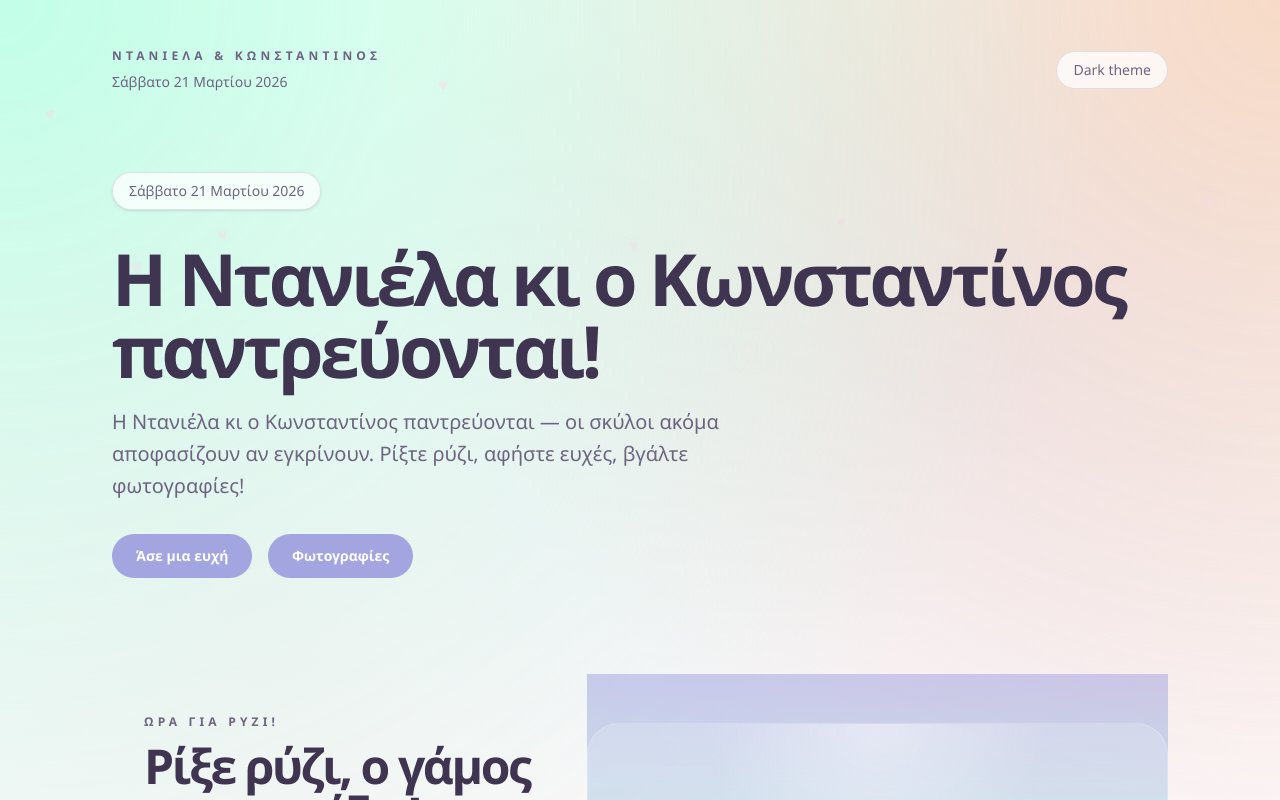
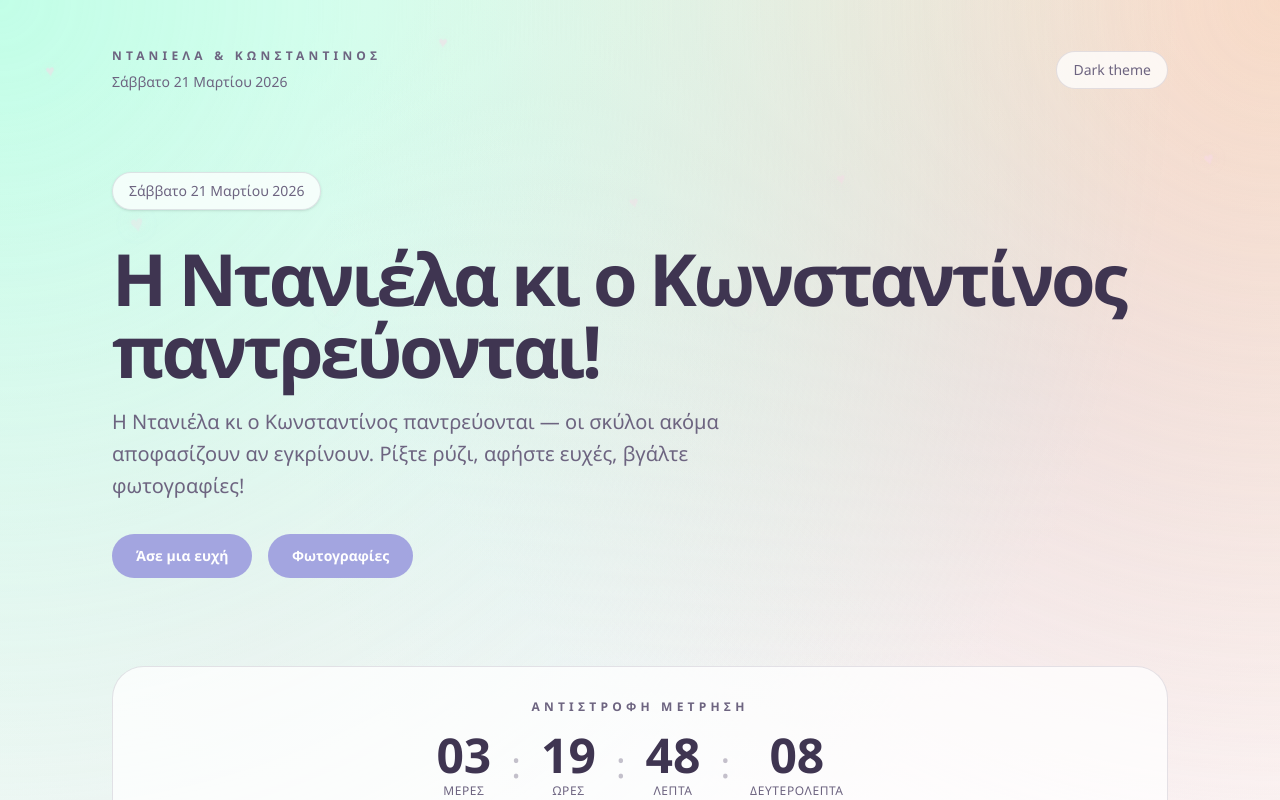
Before and after one commit to Jo-a-n/wedding-party, a Next.js app: page / in a window 1280 px wide. Shown: the top 800 px of the page. Built offline with nearby package versions, Linux system fonts and the light colour scheme; no server answers; the database is empty.

Commit message:
add wedding countdown timer with three states
Countdown to ceremony, funny in-progress messages during,
and counting up after. Updates every second, Greek copy,
respects prefers-reduced-motion.

```diff
--- /dev/null
+++ b/app/components/countdown-timer.tsx
@@ -0,0 +1,152 @@
+"use client";
+
+import { useEffect, useState } from "react";
+
+const CEREMONY_START = new Date("2026-03-21T19:30:00+02:00");
+const CEREMONY_END = new Date("2026-03-21T20:00:00+02:00");
+
+type TimerState = "countdown" | "in-progress" | "married";
+
+function getState(now: number): TimerState {
+  if (now < CEREMONY_START.getTime()) return "countdown";
+  if (now < CEREMONY_END.getTime()) return "in-progress";
+  return "married";
+}
+
+function pluralize(n: number, one: string, other: string) {
+  return n === 1 ? one : other;
+}
+
+function formatDiff(ms: number) {
+  const totalSeconds = Math.floor(ms / 1000);
+  const days = Math.floor(totalSeconds / 86400);
+  const hours = Math.floor((totalSeconds % 86400) / 3600);
+  const minutes = Math.floor((totalSeconds % 3600) / 60);
+  const seconds = totalSeconds % 60;
+  return { days, hours, minutes, seconds };
+}
+
+const IN_PROGRESS_MESSAGES = [
+  "Γάμος σε εξέλιξη... 💍",
+  "Παντρεύονται αυτή τη στιγμή! 🥂",
+  "Σσσς... λένε το «Ναι»! 🤫",
+];
+
+export function CountdownTimer() {
+  const [now, setNow] = useState(() => Date.now());
+
+  useEffect(() => {
+    const id = setInterval(() => setNow(Date.now()), 1000);
+    return () => clearInterval(id);
+  }, []);
+
+  const state = getState(now);
+
+  if (state === "countdown") {
+    const diff = formatDiff(CEREMONY_START.getTime() - now);
+    return (
+      <section className="py-6">
+        <div className="soft-card rounded-[2rem] px-5 py-6 text-center sm:px-8 sm:py-8">
+          <p className="text-xs font-semibold uppercase tracking-[0.35em] text-ink-soft">
+            Αντίστροφη μέτρηση
+          </p>
+          <div className="mt-4 flex items-center justify-center gap-3 sm:gap-5">
+            <TimeUnit
+              value={diff.days}
+              label={pluralize(diff.days, "μέρα", "μέρες")}
+            />
+            <Separator />
+            <TimeUnit
+              value={diff.hours}
+              label={pluralize(diff.hours, "ώρα", "ώρες")}
+            />
+            <Separator />
+            <TimeUnit
+              value={diff.minutes}
+              label={pluralize(diff.minutes, "λεπτό", "λεπτά")}
+            />
+            <Separator />
+            <TimeUnit
+              value={diff.seconds}
+              label={pluralize(diff.seconds, "δευτερόλεπτο", "δευτερόλεπτα")}
+            />
+          </div>
+        </div>
+      </section>
+    );
+  }
+
+  if (state === "in-progress") {
+    const messageIndex = Math.floor((now / 4000) % IN_PROGRESS_MESSAGES.length);
+    return (
+      <section className="py-6">
+        <div className="soft-card rounded-[2rem] px-5 py-8 text-center sm:px-8 sm:py-10">
+          <p className="ceremony-pulse text-2xl font-semibold text-foreground sm:text-3xl">
+            {IN_PROGRESS_MESSAGES[messageIndex]}
+          </p>
+        </div>
+      </section>
+    );
+  }
+
+  // married state
+  const diff = formatDiff(now - CEREMONY_END.getTime());
+  return (
+    <section className="py-6">
+      <div className="soft-card rounded-[2rem] px-5 py-6 text-center sm:px-8 sm:py-8">
+        <p className="text-xs font-semibold uppercase tracking-[0.35em] text-ink-soft">
+          Παντρεμένοι εδώ και
+        </p>
+        <div className="mt-4 flex items-center justify-center gap-3 sm:gap-5">
+          {diff.days > 0 && (
+            <>
+              <TimeUnit
+                value={diff.days}
+                label={pluralize(diff.days, "μέρα", "μέρες")}
+              />
+              <Separator />
+            </>
+          )}
+          <TimeUnit
+            value={diff.hours}
+            label={pluralize(diff.hours, "ώρα", "ώρες")}
+          />
+          <Separator />
+          <TimeUnit
+            value={diff.minutes}
+            label={pluralize(diff.minutes, "λεπτό", "λεπτά")}
+          />
+          <Separator />
+          <TimeUnit
+            value={diff.seconds}
+            label={pluralize(diff.seconds, "δευτερόλεπτο", "δευτερόλεπτα")}
+          />
+        </div>
+      </div>
+    </section>
+  );
+}
+
+function TimeUnit({ value, label }: { value: number; label: string }) {
+  return (
+    <div className="flex flex-col items-center">
+      <span className="text-3xl font-bold tabular-nums text-foreground sm:text-5xl">
+        {String(value).padStart(2, "0")}
+      </span>
+      <span className="mt-1 text-[0.65rem] uppercase tracking-wider text-ink-soft sm:text-xs">
+        {label}
+      </span>
+    </div>
+  );
+}
+
+function Separator() {
+  return (
+    <span
+      className="text-2xl font-light text-ink-soft/40 sm:text-4xl"
+      aria-hidden
+    >
+      :
+    </span>
+  );
+}
--- a/app/globals.css
+++ b/app/globals.css
@@ -400,6 +400,19 @@ a {
   }
 }
 
+@keyframes ceremony-pulse {
+  0%, 100% {
+    opacity: 1;
+  }
+  50% {
+    opacity: 0.6;
+  }
+}
+
+.ceremony-pulse {
+  animation: ceremony-pulse 2s ease-in-out infinite;
+}
+
 @keyframes wish-enter {
   from {
     opacity: 0;
@@ -417,6 +430,7 @@ a {
 }
 
 @media (prefers-reduced-motion: reduce) {
+  .ceremony-pulse,
   .wish-card-enter {
     animation: none;
   }
--- a/app/page.tsx
+++ b/app/page.tsx
@@ -3,6 +3,7 @@ import { RiceCelebrationSection } from "./components/rice-celebration-section";
 import { ThemeToggle } from "./components/theme-toggle";
 import { WishWall } from "./components/wish-wall";
 import { GallerySection } from "./components/gallery-section";
+import { CountdownTimer } from "./components/countdown-timer";
 import { createClient } from "@/lib/supabase/server";
 import type { Wish, GalleryItem } from "@/lib/supabase/types";
 
@@ -132,6 +133,8 @@ export default async function Home() {
 
         </section>
 
+        <CountdownTimer />
+
         <RiceCelebrationSection initialCount={riceTossCount} />
 
         <section
```
Also changed, not shown: 2 other files (tests, documents, lock files or other folders).
